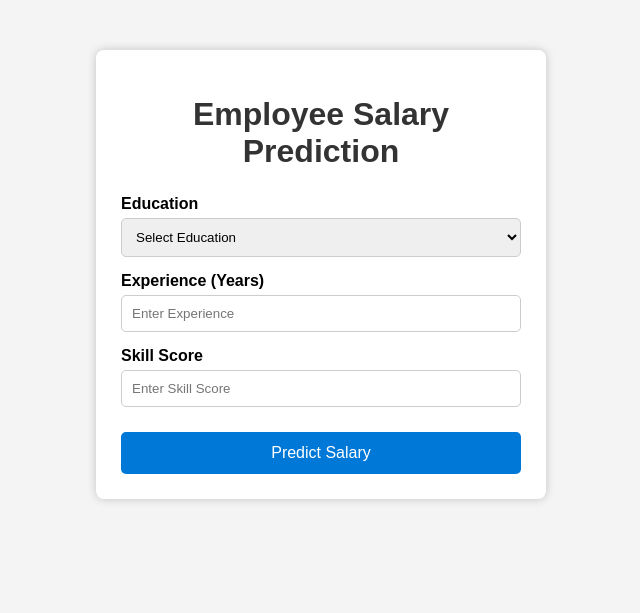
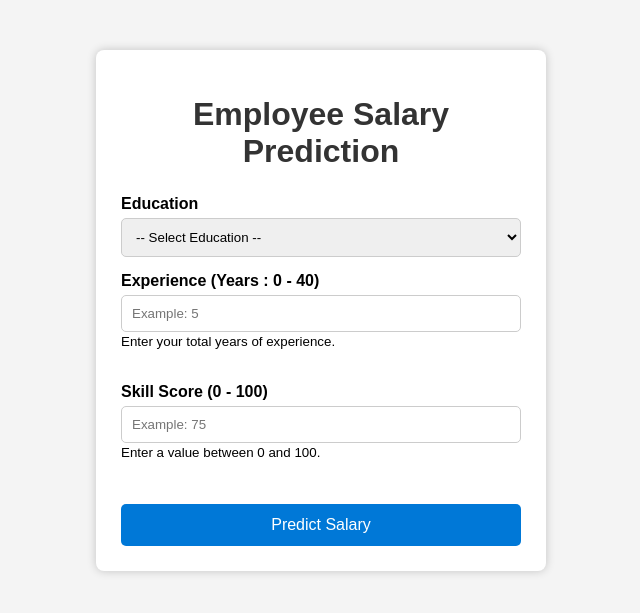
Before and after one commit to v1i1n1/Employee_Salary_Prediction, a Flask app: page / in a window 1280 px wide. Shown: the top 613 px of the page, without its empty margins (319-959 px from the left). Run offline with Flask 3, Linux system fonts and the light colour scheme; parts of the project's set-up code (start-up, migrations or seed data) failed here and were passed over.

Commit message:
upgraded html file

```diff
--- a/templates/index.html
+++ b/templates/index.html
@@ -2,15 +2,11 @@
 <html lang="en">
 
 <head>
-
     <meta charset="UTF-8">
-
     <meta name="viewport" content="width=device-width, initial-scale=1.0">
-
     <title>Employee Salary Prediction</title>
 
     <link rel="stylesheet" href="{{ url_for('static', filename='style.css') }}">
-
 </head>
 
 <body>
@@ -21,41 +17,67 @@
 
         <form action="/predict" method="POST">
 
-            <label>Education</label>
+            <!-- Education -->
 
-            <select name="education" required>
+            <label for="education">Education</label>
 
-                <option value="">Select Education</option>
+            <select name="education" id="education" required>
+
+                <option value="">-- Select Education --</option>
                 <option value="0">B.Tech</option>
                 <option value="1">M.Tech</option>
                 <option value="2">MCA</option>
 
             </select>
 
-            <label>Experience (Years)</label>
+            <br>
+
+            <!-- Experience -->
+
+            <label for="experience">Experience (Years : 0 - 40)</label>
 
             <input
                 type="number"
+                id="experience"
                 name="experience"
-                step="0.1"
-                placeholder="Enter Experience"
+                min="0"
+                max="40"
+                step="0.5"
+                placeholder="Example: 5"
                 required
             >
 
-            <label>Skill Score</label>
+            <small>Enter your total years of experience.</small>
+
+            <br><br>
+
+            <!-- Skill Score -->
+
+            <label for="skill_score">Skill Score (0 - 100)</label>
 
             <input
                 type="number"
+                id="skill_score"
                 name="skill_score"
                 min="0"
                 max="100"
-                placeholder="Enter Skill Score"
+                placeholder="Example: 75"
                 required
             >
 
-            <button type="submit">Predict Salary</button>
+            <small>Enter a value between 0 and 100.</small>
+
+            <br><br>
+
+            <!-- Button -->
+
+            <button type="submit">
+                Predict Salary
+            </button>
 
         </form>
+
+        <!-- Prediction Result -->
 
         {% if prediction %}
 
```
